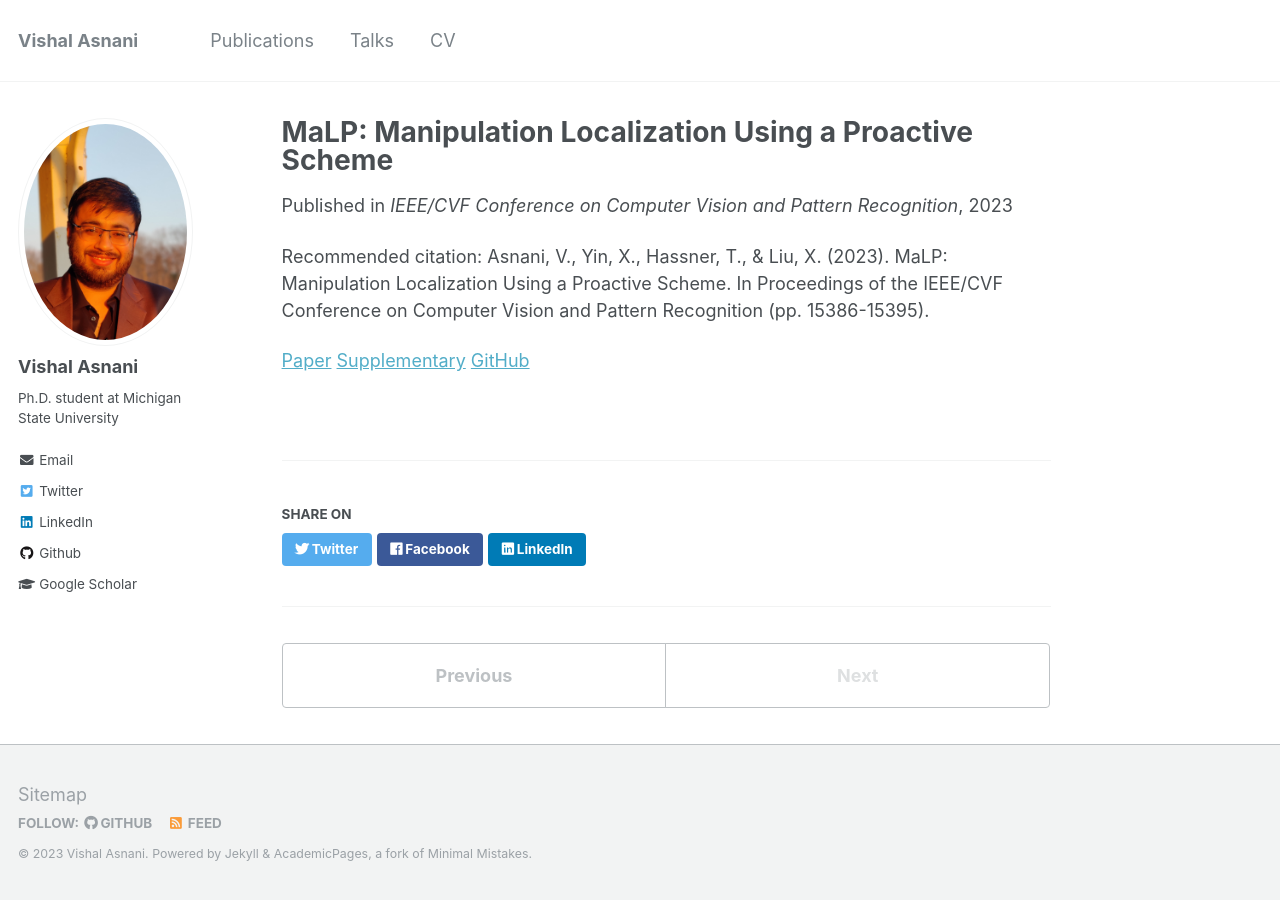
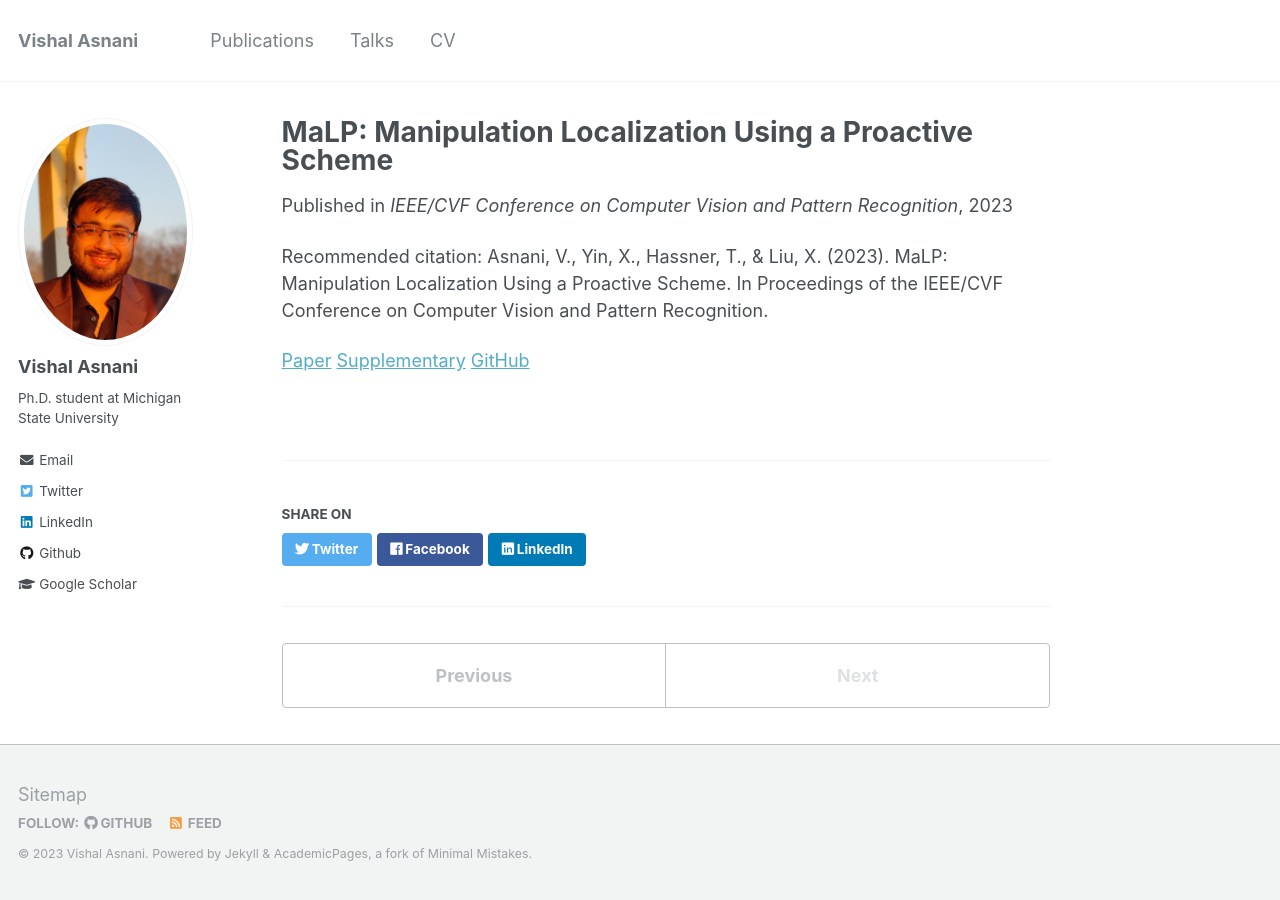
Before and after one commit to vishal3477/vishal3477.github.io, a Jekyll site: the page built from _publications/paper4.md, in a window 1280 px wide. Built offline with Jekyll 4.4.1, drawn with Linux system fonts in a browser that asks for light colours.

Commit message:
Update paper4.md

```diff
--- a/_publications/paper4.md
+++ b/_publications/paper4.md
@@ -5,7 +5,7 @@ permalink: /publication/paper4
 date: 2023-05-01
 venue: 'IEEE/CVF Conference on Computer Vision and Pattern Recognition'
 paperurl: ''
-citation: 'Asnani, V., Yin, X., Hassner, T., & Liu, X. (2023). MaLP: Manipulation Localization Using a Proactive Scheme. In Proceedings of the IEEE/CVF Conference on Computer Vision and Pattern Recognition (pp. 15386-15395).'
+citation: 'Asnani, V., Yin, X., Hassner, T., & Liu, X. (2023). MaLP: Manipulation Localization Using a Proactive Scheme. In Proceedings of the IEEE/CVF Conference on Computer Vision and Pattern Recognition.'
 ---
 
 [Paper](http://vishal3477.github.io/files/3.pdf)
```
